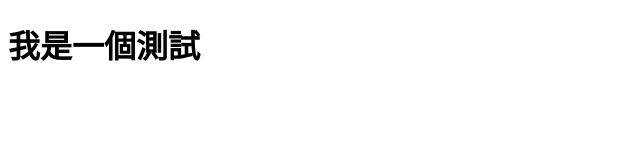
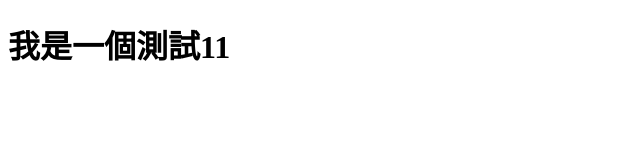
Before and after one commit to MargesNpust/mypage, a plain HTML site: page index.html in a window 1280 px wide. Shown: the full height of the page, 0-640 px from the left. Drawn offline with Linux system fonts and the light colour scheme.

Commit message:
第二次提交

```diff
--- a/index.html
+++ b/index.html
@@ -7,7 +7,7 @@
 </head>
 <body>
     <header>
-        <h1>我是一個測試</h1>
+        <h1>我是一個測試11</h1>
     </header>
 </body>
 </html>
```
